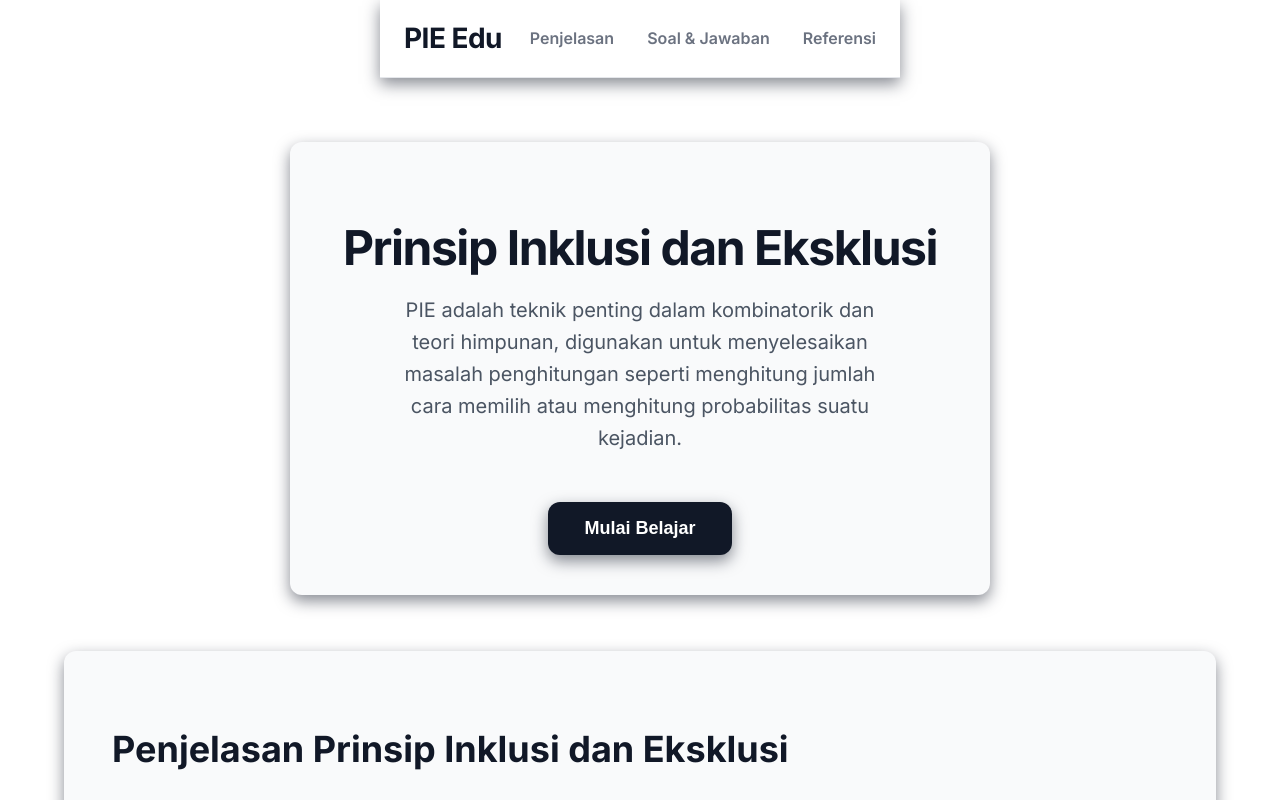
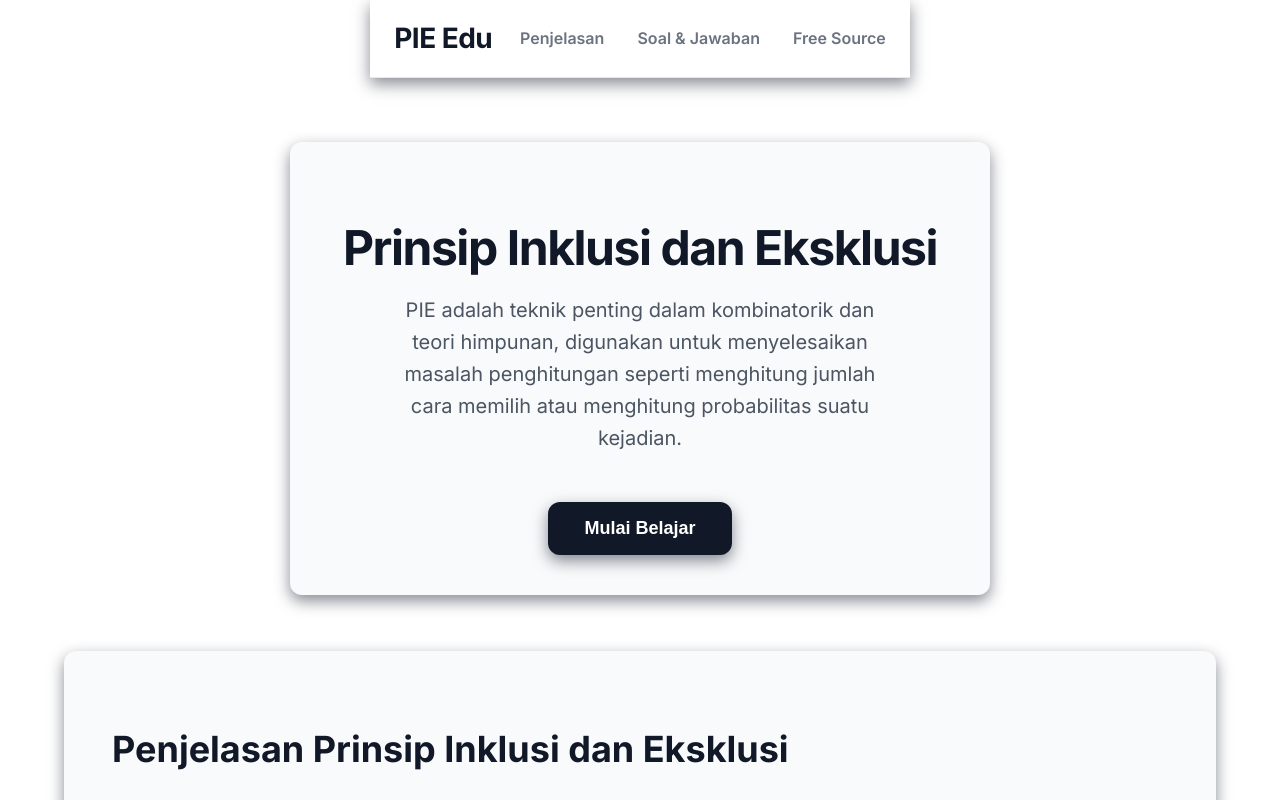
Before and after one commit to EndoTanriki/EndoTanriki.github.io, a plain HTML site: page index.html in a window 1280 px wide. Shown: the top 800 px of the page. Drawn offline with Linux system fonts and the light colour scheme.

Commit message:
Update index.html

```diff
--- a/index.html
+++ b/index.html
@@ -264,7 +264,7 @@
     <nav role="navigation" aria-label="Navigasi Utama">
       <a href="#penjelasan" tabindex="0">Penjelasan</a>
       <a href="#soal" tabindex="0">Soal & Jawaban</a>
-      <a href="https://www.wikipedia.org/" target="_blank" rel="noopener noreferrer" tabindex="0" aria-label="Wikipedia - Prinsip Inklusi dan Eksklusi">Referensi</a>
+      <a href="https://github.com/EndoTanriki/EndoTanriki.github.io/blob/main/index.html" target="_blank" rel="noopener noreferrer" tabindex="0" aria-label="Wikipedia - Prinsip Inklusi dan Eksklusi">Free Source</a>
     </nav>
   </header>
 
```
